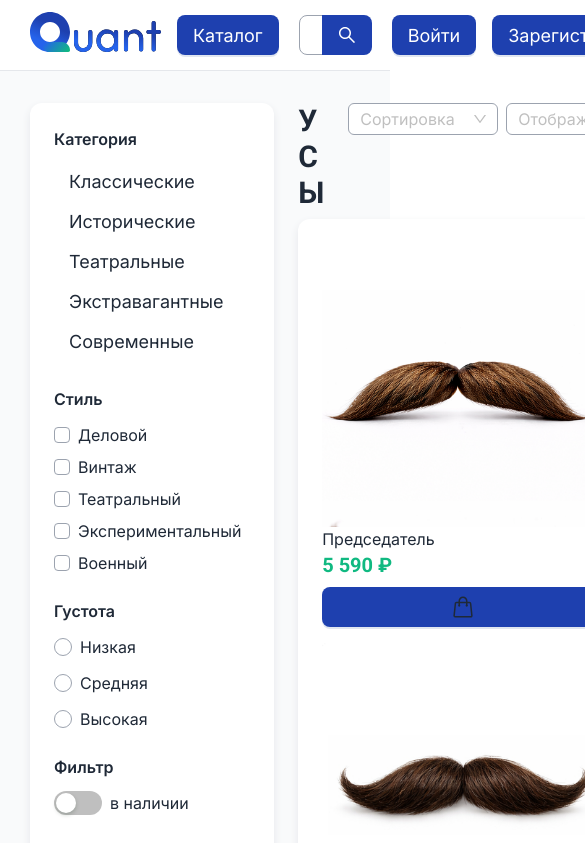
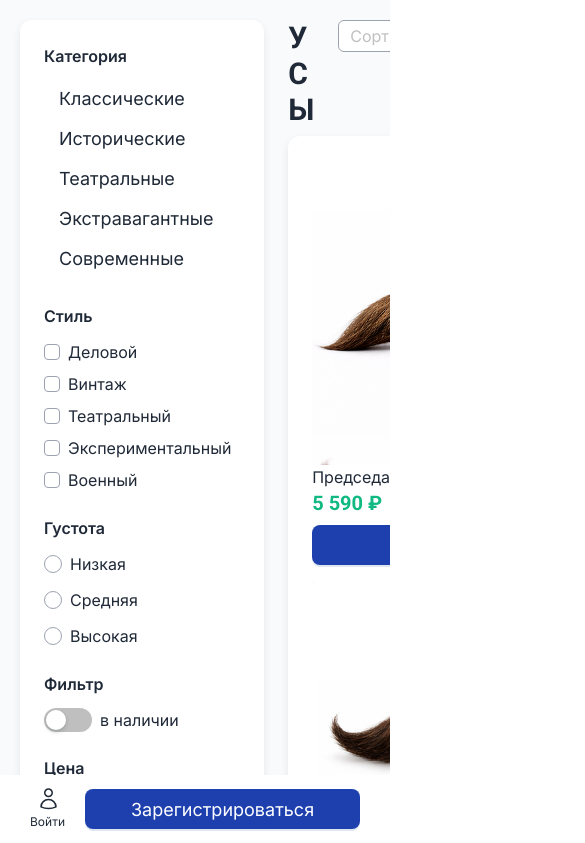
Before and after one commit to Tatty13/higher-web-practice-ecommerce, a React (Vite) app: page / in a window 390 px wide. Shown: the top 843 px of the page, 585 px wide, since content can reach past the window. Built offline with nearby package versions, Linux system fonts and the light colour scheme; data requests are answered from the project's data file.

Commit message:
feat: add mobile main layout

```diff
--- a/src/app/paths.ts
+++ b/src/app/paths.ts
@@ -4,8 +4,8 @@ export const ROUTE_PATHS = {
   registration: '/registration',
   profile: '/profile',
   profileEdit: '/profile/edit',
-  orderHistory: 'profile/order-history',
-  cart: '/profile/cart',
+  orderHistory: '/order-history',
+  cart: '/cart',
   product: '/product',
   order: '/order',
   orderConfirm: '/order-confirm',
--- a/src/assets/index.ts
+++ b/src/assets/index.ts
@@ -8,6 +8,8 @@ export { default as ArrowIcon } from './Arrow.svg?react';
 export { default as NotFoundIcon } from './NotFound.svg?react';
 export { default as LeftArrowIcon } from './LeftArrow.svg?react';
 export { default as RightArrowIcon } from './RightArrow.svg?react';
+export { default as HomeIcon } from './Home.svg?react';
+export { default as MenuIcon } from './Menu.svg?react';
 
 export { default as MeditationImage } from './meditation.png';
 export { default as RunnerImage } from './runner.png';
--- /dev/null
+++ b/src/components/common/HeaderMobile.tsx
@@ -0,0 +1,85 @@
+import type { FC } from 'react';
+import { Link } from 'react-router-dom';
+import { skipToken } from '@reduxjs/toolkit/query';
+import { Button } from 'antd';
+import styled from 'styled-components';
+
+import { api } from '@/api';
+import { ROUTE_PATHS } from '@/app/paths';
+import { UserIcon, CartIcon, HomeIcon, MenuIcon } from '@/assets';
+import { LinkWithIcon } from '@/uiKit';
+import { theme } from '@/theme/styledTheme';
+import { useAppSelector } from '@/store';
+import { selectorsAuth } from '@/features/auth';
+
+export const HeaderMobile: FC = () => {
+  const userId = useAppSelector(selectorsAuth.userId);
+
+  const { currentData: user } = api.user.useGetUserQuery(userId ?? skipToken);
+
+  return (
+    <StyledHeader>
+      {user ? (
+        <>
+          <LinkWithIcon
+            title='Главная'
+            Icon={HomeIcon}
+            iconSize={18}
+            to={ROUTE_PATHS.main}
+            withActiveStyle
+          />
+          <LinkWithIcon
+            title='Товары'
+            Icon={MenuIcon}
+            iconSize={18}
+            to={ROUTE_PATHS.main}
+            withActiveStyle
+          />
+          <LinkWithIcon
+            title='Профиль'
+            Icon={UserIcon}
+            iconSize={18}
+            to={ROUTE_PATHS.profile}
+            withActiveStyle
+          />
+          <LinkWithIcon
+            title='Корзина'
+            Icon={CartIcon}
+            iconSize={18}
+            to={`${ROUTE_PATHS.cart}`}
+            withActiveStyle
+          />
+        </>
+      ) : (
+        <>
+          <LinkWithIcon
+            title='Войти'
+            Icon={UserIcon}
+            to={`${ROUTE_PATHS.login}`}
+          />
+
+          <Link
+            to={ROUTE_PATHS.registration}
+            style={{ flex: 1 }}>
+            <Button
+              type='primary'
+              size='large'
+              style={{ width: '100%' }}>
+              Зарегистрироваться
+            </Button>
+          </Link>
+        </>
+      )}
+    </StyledHeader>
+  );
+};
+
+const StyledHeader = styled.header`
+  display: flex;
+  align-items: center;
+  justify-content: space-between;
+  gap: 20px;
+  padding: 12px ${theme.app.sidePaddingsDesktop};
+  max-width: ${theme.app.maxwidth};
+  margin: 0 auto;
+`;
--- a/src/components/common/index.ts
+++ b/src/components/common/index.ts
@@ -1,4 +1,5 @@
 export { Header } from './Header';
+export { HeaderMobile } from './HeaderMobile';
 export { ErrorBoundary } from './ErrorBoundary';
 export { ProtectedRoute } from './ProtectedRoute';
 export { PublicOnlyRoute } from './PublicOnlyRoute';
--- /dev/null
+++ b/src/components/layout/MainLayout/DesktopLayout.tsx
@@ -0,0 +1,49 @@
+import type { FC } from 'react';
+import { Outlet } from 'react-router-dom';
+import { Flex } from 'antd';
+import styled from 'styled-components';
+
+import { theme } from '@/theme/styledTheme';
+import { Header } from '@/components/common';
+
+export const DesktopLayout: FC = () => {
+  return (
+    <Page vertical>
+      <HeaderWrapper>
+        <Header />
+      </HeaderWrapper>
+      <ContentWrapper>
+        <Content>
+          <Outlet />
+        </Content>
+      </ContentWrapper>
+    </Page>
+  );
+};
+
+const Page = styled(Flex)`
+  min-height: 100vh;
+`;
+
+const HeaderWrapper = styled.div`
+  border-bottom: 1px solid ${theme.colors.bgShadows};
+`;
+
+const ContentWrapper = styled.div`
+  padding: 32px ${theme.app.sidePaddingsDesktop};
+  flex-grow: 1;
+  background: ${theme.colors.bgPrimary};
+
+  display: flex;
+`;
+
+const Content = styled.main`
+  max-width: ${theme.app.maxwidth};
+  min-height: 680px;
+  margin: 0 auto;
+  display: flex;
+  flex-direction: column;
+  flex-grow: 1;
+  width: 100%;
+  flex-direction: vertical;
+`;
--- a/src/components/layout/MainLayout.tsx
+++ b/src/components/layout/MainLayout/MobileLayout.tsx
@@ -1,28 +1,28 @@
+import type { FC } from 'react';
 import { Outlet } from 'react-router-dom';
 import { Flex } from 'antd';
 import styled from 'styled-components';
 
 import { theme } from '@/theme/styledTheme';
+import { HeaderMobile } from '@/components/common';
 
-import { Header } from '../common';
-
-export function MainLayout() {
+export const MobileLayout: FC = () => {
   return (
     <Page vertical>
-      <HeaderWrapper>
-        <Header />
-      </HeaderWrapper>
       <ContentWrapper>
         <Content>
           <Outlet />
         </Content>
       </ContentWrapper>
+      <HeaderWrapper>
+        <HeaderMobile />
+      </HeaderWrapper>
     </Page>
   );
-}
-
+};
 const Page = styled(Flex)`
-  min-height: 100vh;
+  height: 100vh;
+  max-height: 100vh;
 `;
 
 const HeaderWrapper = styled.div`
@@ -30,7 +30,8 @@ const HeaderWrapper = styled.div`
 `;
 
 const ContentWrapper = styled.div`
-  padding: 32px ${theme.app.sidePaddingsDesktop};
+  overflow-y: auto;
+  padding: 20px ${theme.app.sidePaddingsMobile};
   flex-grow: 1;
   background: ${theme.colors.bgPrimary};
 
--- /dev/null
+++ b/src/components/layout/MainLayout/index.tsx
@@ -0,0 +1,13 @@
+import { Grid } from 'antd';
+
+import { DesktopLayout } from './DesktopLayout';
+import { MobileLayout } from './MobileLayout';
+
+const { useBreakpoint } = Grid;
+
+export function MainLayout() {
+  const screens = useBreakpoint();
+  const isMobile = !screens.md;
+
+  return isMobile ? <MobileLayout /> : <DesktopLayout />;
+}
--- a/src/theme/tokens.ts
+++ b/src/theme/tokens.ts
@@ -31,5 +31,6 @@ export const tokens = {
   app: {
     maxwidth: '1180px',
     sidePaddingsDesktop: '30px',
+    sidePaddingsMobile: '20px',
   },
 };
--- a/src/uiKit/LinkWithIcon.tsx
+++ b/src/uiKit/LinkWithIcon.tsx
@@ -1,5 +1,5 @@
 import type { FC, FunctionComponent, SVGProps } from 'react';
-import { Link } from 'react-router-dom';
+import { NavLink, type NavLinkProps } from 'react-router-dom';
 import { Flex, Typography } from 'antd';
 import styled from 'styled-components';
 
@@ -8,34 +8,60 @@ import { theme } from '@/theme/styledTheme';
 type LinkWithIconProps = {
   Icon: FunctionComponent<SVGProps<SVGSVGElement>>;
   title: string;
-  to: string;
+  iconSize?: number;
+  withActiveStyle?: boolean;
 };
 
-export const LinkWithIcon: FC<LinkWithIconProps> = ({ Icon, title, to }) => {
+export const LinkWithIcon: FC<LinkWithIconProps & NavLinkProps> = ({
+  Icon,
+  title,
+  iconSize = 24,
+  withActiveStyle = false,
+  ...navLinkProps
+}) => {
   return (
-    <Link to={to}>
+    <StyledNavLink
+      withActiveStyle={withActiveStyle}
+      {...navLinkProps}>
       <Wrapper
         vertical
+        gap={2}
         justify='center'
         align='center'
         style={{ width: 'max-content' }}>
-        <Icon />
+        <Icon
+          width={iconSize}
+          height={iconSize}
+        />
         <Title>{title}</Title>
       </Wrapper>
-    </Link>
+    </StyledNavLink>
   );
 };
 
+const StyledNavLink = styled(NavLink)<{ withActiveStyle: boolean }>`
+  &.active {
+    color: ${({ withActiveStyle }) =>
+      withActiveStyle ? theme.colors.accentSecondary : 'inherit'};
+
+    & .ant-typography {
+      color: ${({ withActiveStyle }) =>
+        withActiveStyle ? theme.colors.accentSecondary : 'inherit'};
+    }
+  }
+`;
+
 const Wrapper = styled(Flex)`
   &:hover {
-    color: ${theme.colors.accentSecondary};
+    color: ${theme.colors.accentPrimary};
+
+    & .ant-typography {
+      color: ${theme.colors.accentPrimary};
+    }
   }
 `;
 
 const Title = styled(Typography.Text)`
   font-size: 12px;
   transition: 0.8;
-  &:hover {
-    color: ${theme.colors.accentSecondary};
-  }
 `;
```
Also changed, not shown: src/assets/Home.svg (added), src/assets/Menu.svg (added).
